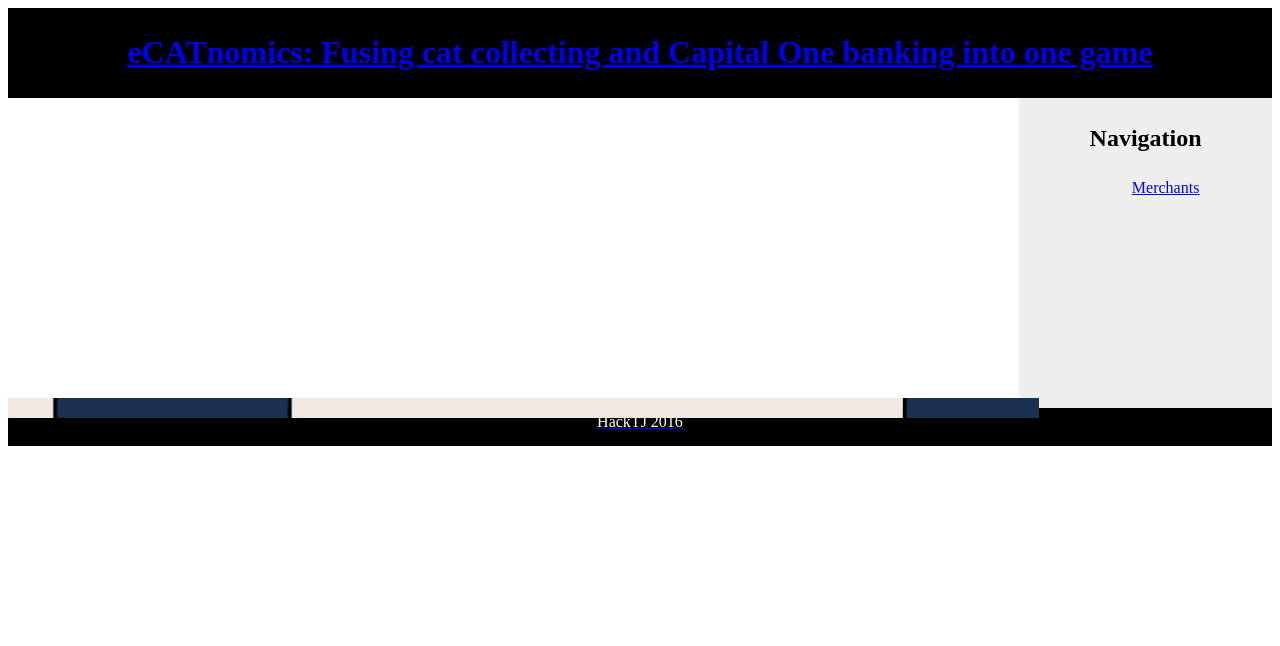
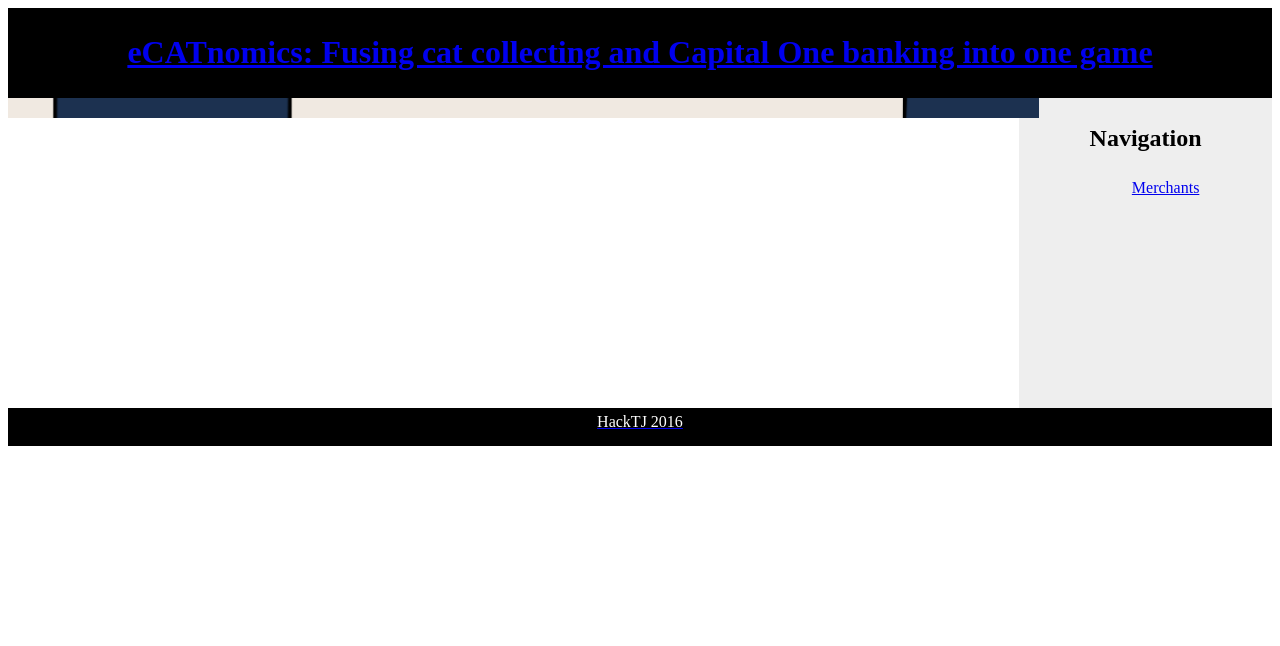
Before and after one commit to tesu/ecatnomics, a Django app: page / in a window 1280 px wide. Shown: the top 646 px of the page. Run offline with Django 3.2, Linux system fonts and the light colour scheme; data that the repository does not hold is empty.

Commit message:
another try

```diff
--- a/ecatnomics/templates/base.html
+++ b/ecatnomics/templates/base.html
@@ -6,7 +6,6 @@
 	<!-- VIDEO CSS -->
 	<style type="text/css">
 		body {
-			position: relative;
 		}
 		header {
 		    background-color:black;
@@ -16,18 +15,23 @@
 		}
 		nav {
 		    line-height:30px;
-		    background-color:#eeeeee;
+		    background-color:#eee;
 		    height:300px;
 		    margin-left:80%;
 		    padding:5px;
 		    text-align: center;
 		}
 		section {
+			float: left;
 		    width:80%;
 		    padding:10px;
+			position: relative;
+		}
+		#content {
 		    position: absolute;
 		    left: 0;
 		    bottom: 28px;
+		    width: 100%;
 		}
 		nav ul {
 			list-style: none;
@@ -47,7 +51,9 @@
 		<a href="/"><h1>eCATnomics: Fusing cat collecting and Capital One banking into one game </h1></a>
 	</header>
 	<section style="background-image: url({% static 'bg.png' %}); background-size: cover">
-		{% block content %}{% endblock %}
+		<div id="content">
+			{% block content %}{% endblock %}
+		</div>
 	</section>
 	<nav>
 		<h2>Navigation</h2>
```
